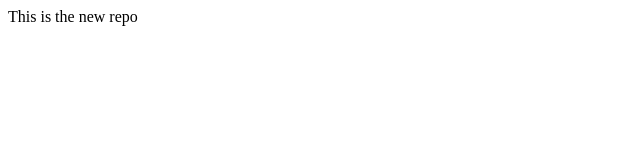
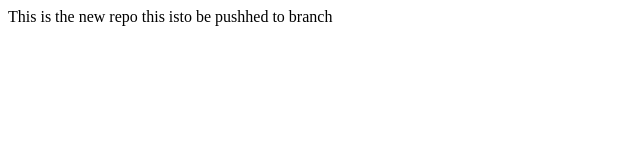
Before and after one commit to nukuldhake/LocalRepo, a plain HTML site: page index.html in a window 1280 px wide. Shown: the whole page, without its empty margins (0-640 px from the left). Drawn offline with Linux system fonts and the light colour scheme.

Commit message:
new branch

```diff
--- a/index.html
+++ b/index.html
@@ -1,3 +1,5 @@
 <p>
     This is the new repo
+    this isto be pushhed to branch
+
 </p>
```
